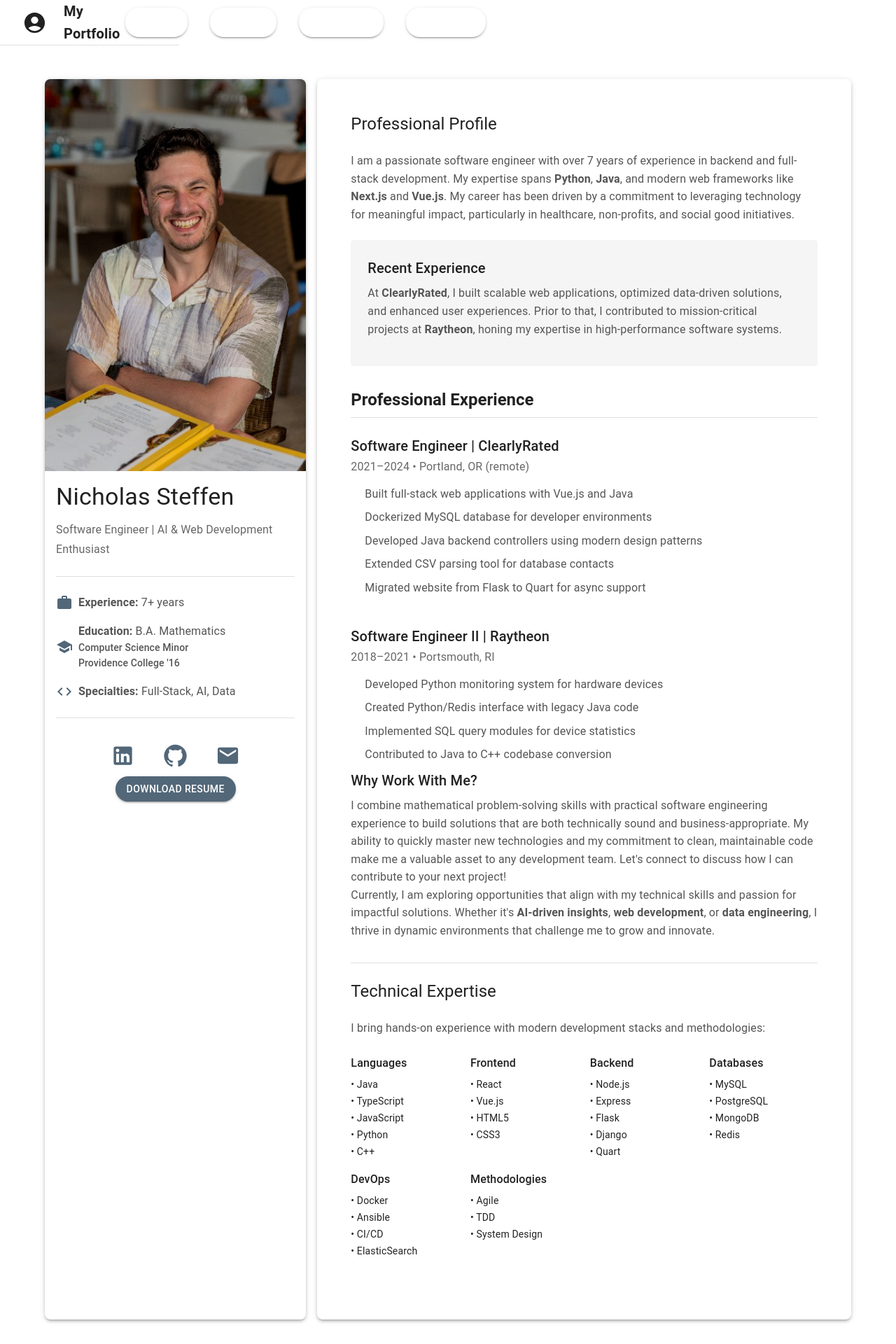
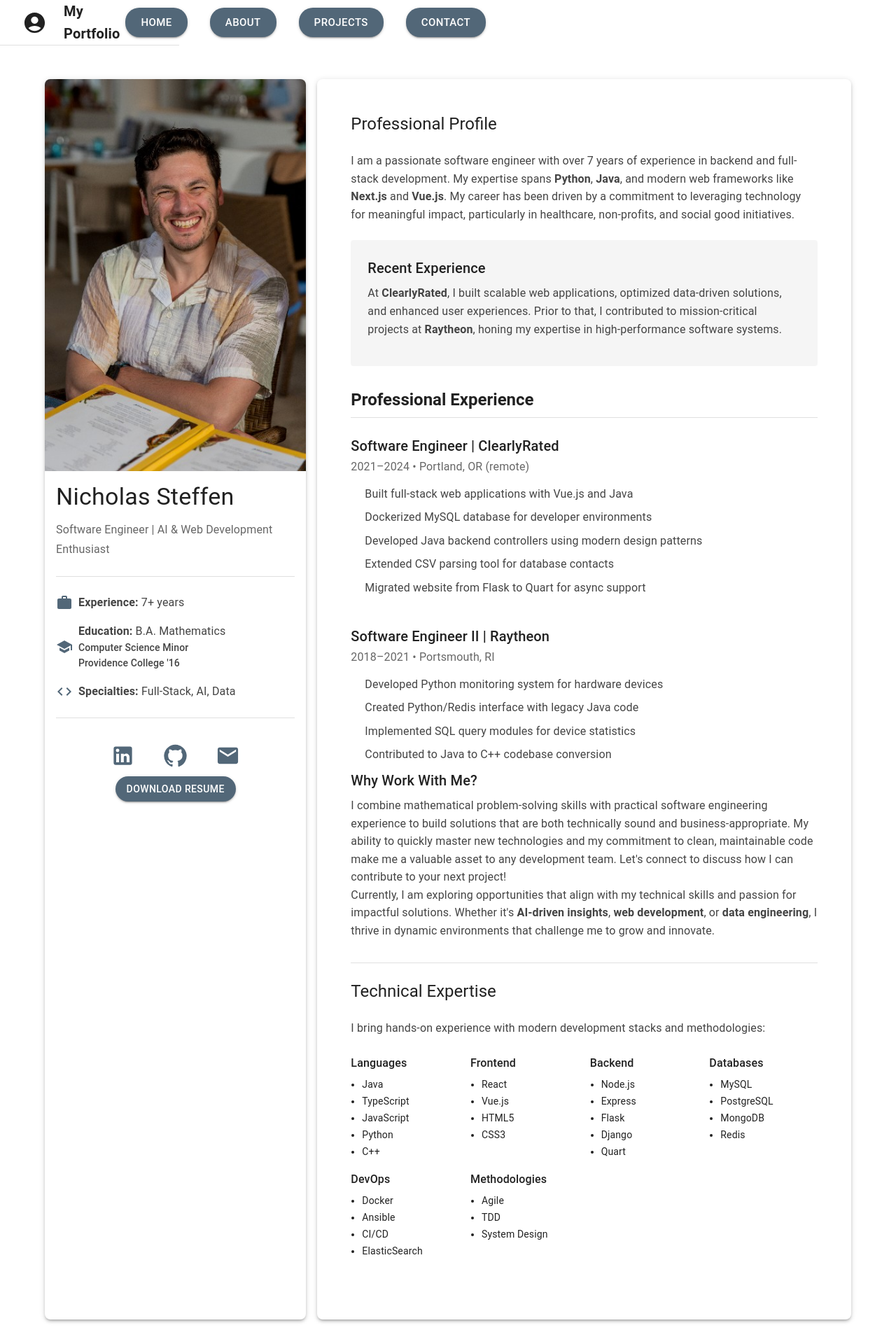
Before and after one commit to nicksteffen/portfolio, a Next.js app: page /portfolio/about in a window 1280 px wide. Shown: the top 1920 px of the page at 70% size. Built offline with nearby package versions, Linux system fonts and the light colour scheme; what @mui/material-nextjs would draw is missing.

Commit message:
updates to fix style breaks

```diff
--- a/app/components/TopNavBar.tsx
+++ b/app/components/TopNavBar.tsx
@@ -59,11 +59,11 @@ export default function TopNavBar() {
                 fontWeight: 'medium',
                 letterSpacing: '0.02857em',
  textTransform: 'uppercase',
-                color: 'white',
-                bgcolor: 'rgba(255, 255, 255, 0.1)',
+ color: 'background.paper', // Text color is white
+ bgcolor: 'primary.main', // Background color is primary
                 transition: 'background-color 250ms cubic-bezier(0.4, 0, 0.2, 1)',
                 '&:hover': {
-                    bgcolor: 'rgba(255, 255, 255, 0.2)',
+ bgcolor: 'primary.dark', // Darker shade on hover
  },
  }}
             >
@@ -83,11 +83,11 @@ export default function TopNavBar() {
                 fontWeight: 'medium',
                 letterSpacing: '0.02857em',
  textTransform: 'uppercase',
-                color: 'white',
-                bgcolor: 'rgba(255, 255, 255, 0.1)',
+ color: 'background.paper', // Text color is white
+ bgcolor: 'primary.main', // Background color is primary
                 transition: 'background-color 250ms cubic-bezier(0.4, 0, 0.2, 1)',
                 '&:hover': {
-                    bgcolor: 'rgba(255, 255, 255, 0.2)',
+ bgcolor: 'primary.dark', // Darker shade on hover
  },
  }}
             >
--- a/app/components/aboutSections/Skills.tsx
+++ b/app/components/aboutSections/Skills.tsx
@@ -48,14 +48,15 @@ export default function Skills() {
             {/* Skills Grid */}
             <Grid container spacing={2} sx={{ mb: 4 }}>
                 {skillsData.map((category) => (
-                    <Grid size={{xs:12, sm:6, md:4, lg:3}}>
+                    <Grid key={category.name} size={{xs:12, sm:6, md:4, lg:3}}>
                         <Typography variant="subtitle1" fontWeight="medium" gutterBottom>
                             {category.name}
                         </Typography>
-                    <Stack spacing={0.5}>
+                        <Stack component="ul" spacing={0.5} sx={{ paddingLeft: 2, marginTop: 0 }}> {/* Add component="ul" and styles */}
                             {category.skills.map((skill) => (
-                            <Typography key={skill} variant="body2">
-                                • {skill}
+                                <Typography component="li" key={skill} variant="body2" sx={{ listStyleType: 'disc' }}> {/* Add component="li" and styles */}
+                                    {/* • {skill}  Remove manual bullet point */}
+                                    {skill}
                                 </Typography>
                             ))}
                         </Stack>
--- a/app/src/theme.ts
+++ b/app/src/theme.ts
@@ -19,19 +19,19 @@ const darkTheme = createTheme({
     h1: {
       fontSize: '2.5rem',
       fontWeight: 700,
-      color: '#333',
+      color: '#222', // Darker color for better contrast
     },
     h2: {
       fontSize: '2rem',
       fontWeight: 600,
-      color: '#333',
+      color: '#222', // Darker color for better contrast
     },
     body1: {
       fontSize: '1rem',
       lineHeight: 1.6,
-      color: '#555',
+      color: '#444', // Darker color for better contrast
     },
-    // Add more typography variants as needed
+    // Add more typography variants as needed, using darker colors for text
   },
   components: {
     // You can add component-specific overrides here
```
Lines whose indentation alone changed are shown as unchanged.
